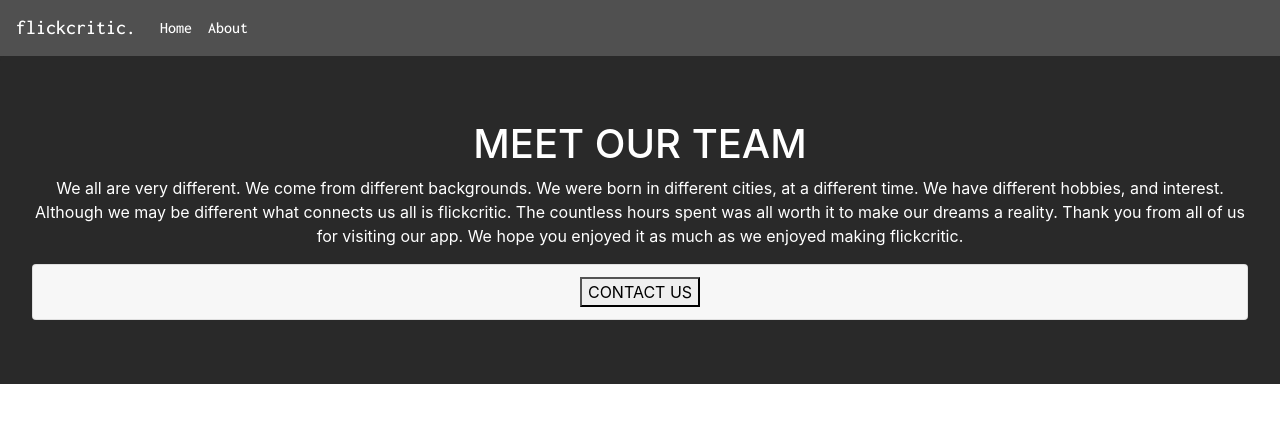
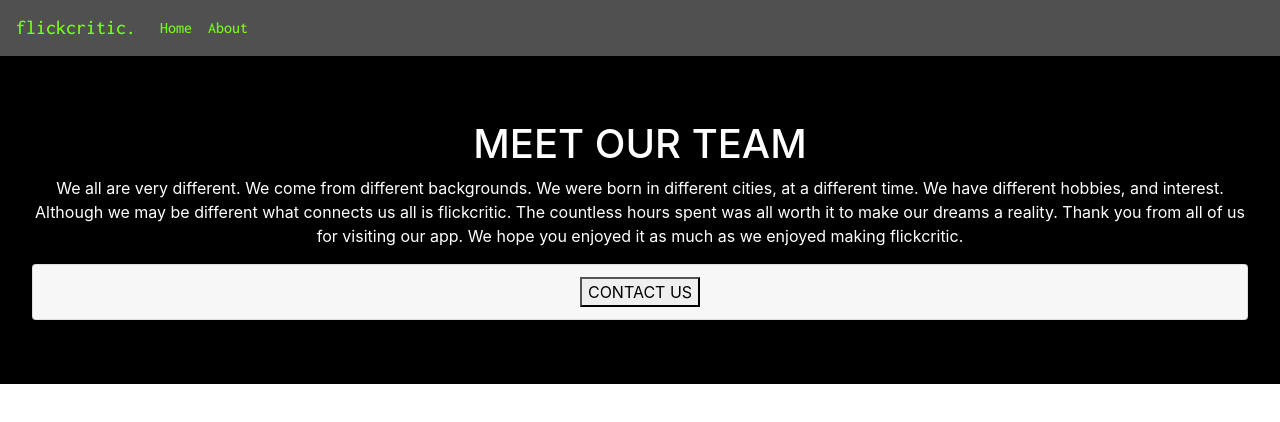
Before and after one commit to GroupFlickCritic/frontend, a React (Create React App) app: page /about in a window 1280 px wide. Shown: the top 422 px of the page. Built offline with nearby package versions, Linux system fonts and the light colour scheme; no server answers.

Commit message:
colors changed

```diff
--- a/src/App.css
+++ b/src/App.css
@@ -1,5 +1,5 @@
 .App {
   text-align: center;
 
-    background-color: #292929 ;
+    background-color: black ;
 }
--- a/src/components/About/About.css
+++ b/src/components/About/About.css
@@ -1,4 +1,4 @@
 .about{
-    background-color: #292929;
+    background-color: black;
     color: white
 }
--- a/src/components/Home/Home.css
+++ b/src/components/Home/Home.css
@@ -1,3 +1,3 @@
 .home{
-    background-color: #292929 ;
+    background-color: black ;
 }
--- a/src/components/Info/Form.js
+++ b/src/components/Info/Form.js
@@ -3,6 +3,7 @@ import { Form as Input } from 'react-bootstrap';
 import Button from 'react-bootstrap/Button';
 import Row from 'react-bootstrap/Row'
 import Col from 'react-bootstrap/Col';
+import './Info.css'
 
 import axios from 'axios';
 let url = `https://flick-critic-db.herokuapp.com/api/movies/`;
--- a/src/components/Info/Info.css
+++ b/src/components/Info/Info.css
@@ -4,6 +4,12 @@
 }
 
 .info{
-    background-color: #292929;
+    background-color: black;
     color:white
 }
+
+.btn-sm{
+    background-color:rgb(116, 252, 25);
+    color:black;
+    font-weight:bold
+}
--- a/src/components/Info/Reviews.css
+++ b/src/components/Info/Reviews.css
@@ -1,5 +1,5 @@
 #reviews{
     font-family: 'Playfair Display', serif;
-    background: #292929;
+    background: black;
     color:white
 }
--- a/src/components/Nav/Nav.css
+++ b/src/components/Nav/Nav.css
@@ -7,5 +7,5 @@
 }
 
 #link,#title{
-    color:white;
+    color:rgb(116, 252, 25);
 }
```
